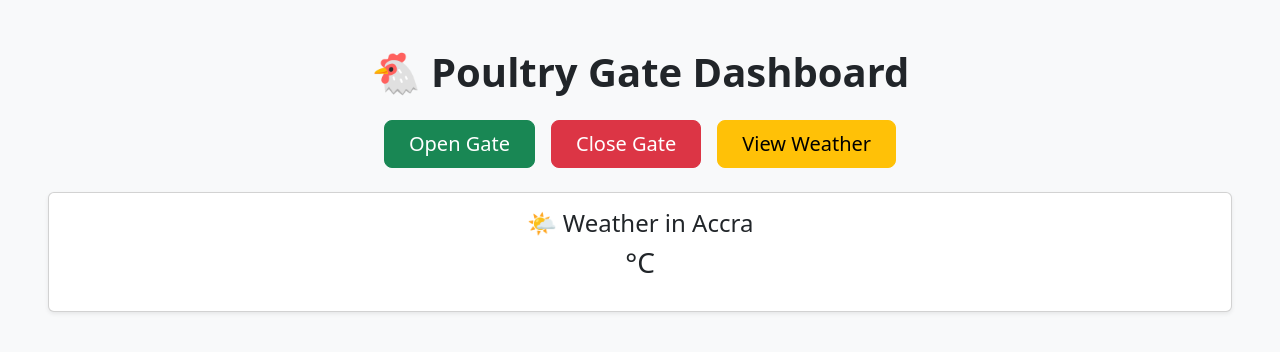
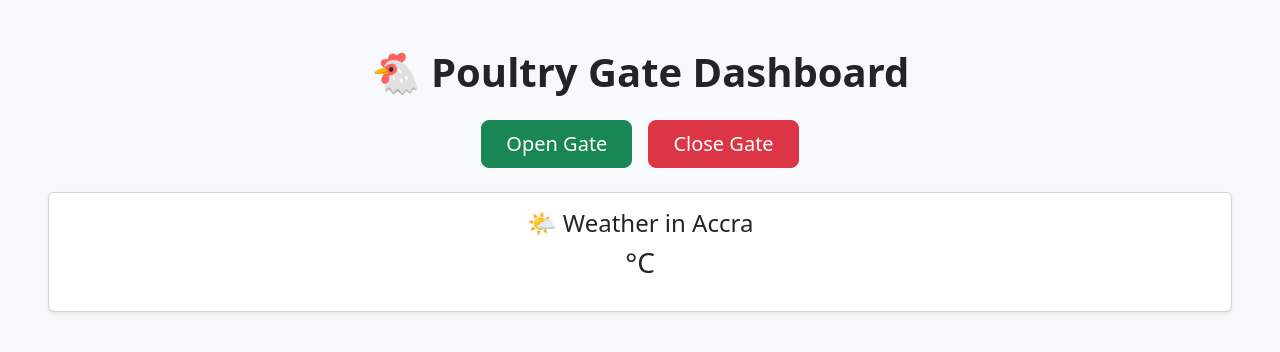
Before and after one commit to attohx/automatic-door-project, a Flask app: page / in a window 1280 px wide. Shown: the top 352 px of the page. Run offline with Flask 3, Linux system fonts and the light colour scheme; data that the repository does not hold is empty.

Commit message:
weather dash fix

```diff
--- a/templates/dashboard.html
+++ b/templates/dashboard.html
@@ -16,7 +16,6 @@
     <div class="d-flex justify-content-center flex-wrap gap-3">
       <a href="/open" class="btn btn-success btn-lg px-4">Open Gate</a>
       <a href="/close" class="btn btn-danger btn-lg px-4">Close Gate</a>
-      <a href="/weather" class="btn btn-warning btn-lg px-4">View Weather</a>
     </div>
   </div>
 
```
